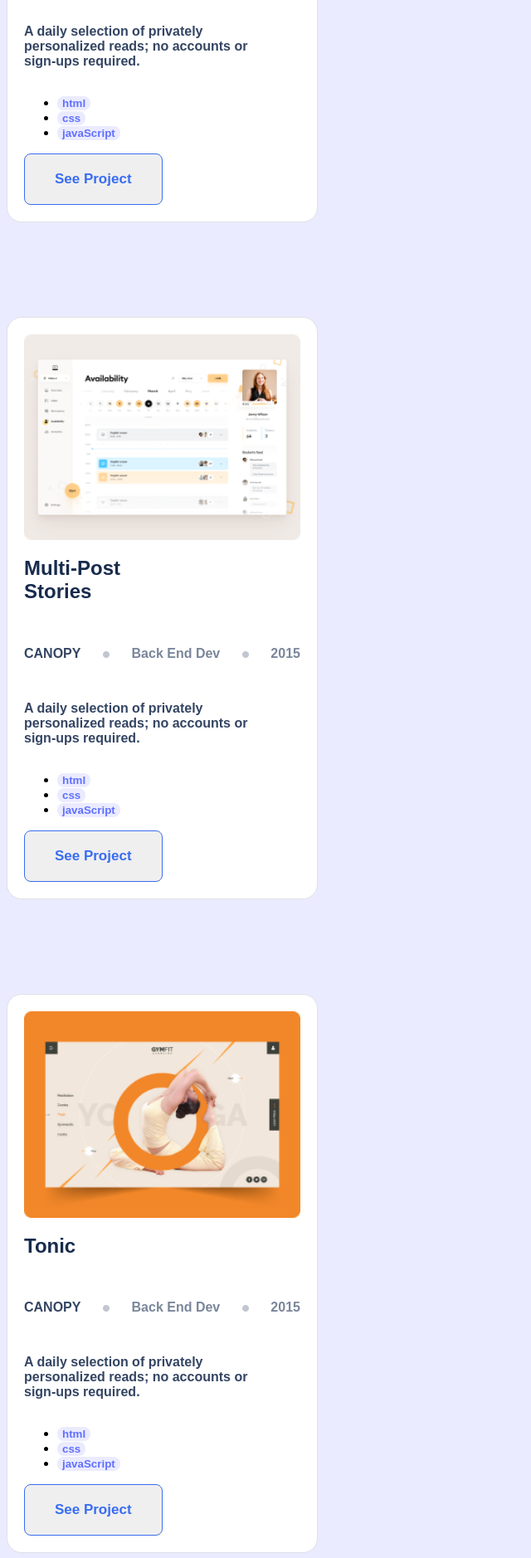
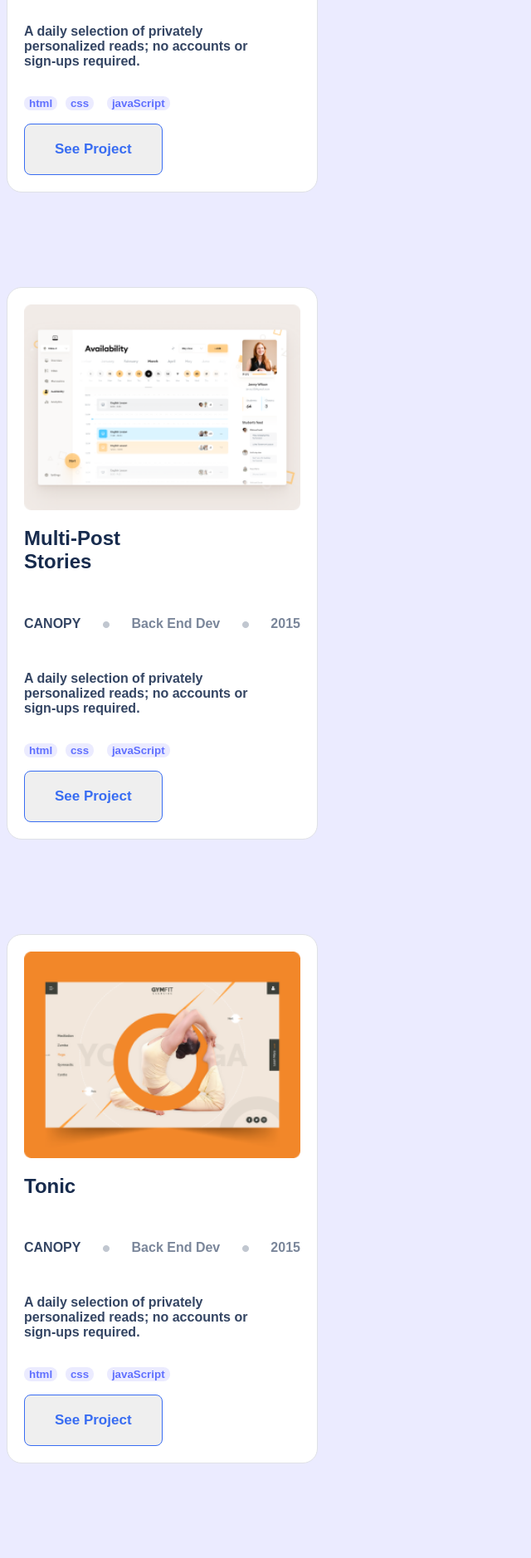
Before and after one commit to Lucas-Masaba/Mobile_Version_Portfolio, a plain HTML site: page index.html in a window 1280 px wide. Shown: the part 414-2292 px from the top of the page at 83% size, without its empty margins (0-640 px from the left). Drawn offline with Linux system fonts and the light colour scheme.

Commit message:
fixed_another_button_issue

```diff
--- a/index.html
+++ b/index.html
@@ -25,12 +25,12 @@
           <p class="paragraph">
             A daily selection of privately <br> personalized reads; no accounts or <br> sign-ups required.
           </p>
-          <ul class="language-button type="button"s">
-            <li><button type="button" class="l-button type="button"">html</button type="button"></li>
-            <li><button type="button" class="l-button type="button"">css</button type="button"></li>
-            <li><button type="button" class="l-button type="button"">javaScript</button type="button"></li>
+          <ul class="language-button">
+            <li><button type="button" class="l-button">html</button></li>
+            <li><button type="button" class="l-button">css</button></li>
+            <li><button type="button" class="l-button">javaScript</button></li>
           </ul>
-          <button type="button" class="seen-project">See Project</button type="button">
+          <button type="button" class="seen-project">See Project</button>
         </div>
         <div class="card">
         <img class="screenshot" src="./pics/snapshot2.png" alt="snapshot2">
@@ -47,12 +47,12 @@
           <p class="paragraph">
             A daily selection of privately <br> personalized reads; no accounts or <br> sign-ups required.
           </p>
-          <ul class="language-button type="button"s">
-            <li><button type="button" class="l-button type="button"">html</button type="button"></li>
-            <li><button type="button" class="l-button type="button"">css</button type="button"></li>
-            <li><button type="button" class="l-button type="button"">javaScript</button type="button"></li>
+          <ul class="language-button">
+            <li><button type="button" class="l-button">html</button></li>
+            <li><button type="button" class="l-button">css</button></li>
+            <li><button type="button" class="l-button">javaScript</button></li>
           </ul>
-          <button type="button" class="seen-project">See Project</button type="button">
+          <button type="button" class="seen-project">See Project</button>
         </div>
         <div class="card">
           <img class="screenshot" src="./pics/snapshot3.png" alt="snapshot3">
@@ -69,12 +69,12 @@
           <p class="paragraph">
             A daily selection of privately <br> personalized reads; no accounts or <br> sign-ups required.
           </p>
-          <ul class="language-button type="button"s">
-            <li><button type="button" class="l-button type="button"">html</button type="button"></li>
-            <li><button type="button" class="l-button type="button"">css</button type="button"></li>
-            <li><button type="button" class="l-button type="button"">javaScript</button type="button"></li>
+          <ul class="language-button">
+            <li><button type="button" class="l-button">html</button></li>
+            <li><button type="button" class="l-button">css</button></li>
+            <li><button type="button" class="l-button">javaScript</button></li>
           </ul>
-          <button type="button" class="seen-project">See Project</button type="button">
+          <button type="button" class="seen-project">See Project</button>
         </div>
         <div class="card">
           <img class="screenshot" src="./pics/snapshot4.png" alt="snapshot4">
@@ -91,12 +91,12 @@
           <p class="paragraph">
             A daily selection of privately <br> personalized reads; no accounts or <br> sign-ups required.
           </p>
-          <ul class="language-button type="button"s">
-            <li><button type="button" class="l-button type="button"">html</button type="button"></li>
-            <li><button type="button" class="l-button type="button"">css</button type="button"></li>
-            <li><button type="button" class="l-button type="button"">javaScript</button type="button"></li>
+          <ul class="language-button">
+            <li><button type="button" class="l-button">html</button></li>
+            <li><button type="button" class="l-button">css</button></li>
+            <li><button type="button" class="l-button">javaScript</button></li>
           </ul>
-          <button type="button" class="seen-project">See Project</button type="button">
+          <button type="button" class="seen-project">See Project</button>
         </div>
       </div>
     </section>
@@ -117,7 +117,7 @@
       </ul>
       <button type="button" class="resume">
         Get my resume
-      </button type="button">
+      </button>
       <div class="options">
         Langguages
         <img src="./pics/Union.png" alt="dropdown">
--- a/style.css
+++ b/style.css
@@ -56,7 +56,7 @@ body {
 }
 
 /* styling multiple buttons */
-.language-buttons {
+.language-button {
   list-style-type: none;
   display: grid;
   grid-template-columns: 15% 15% 15%;
```
